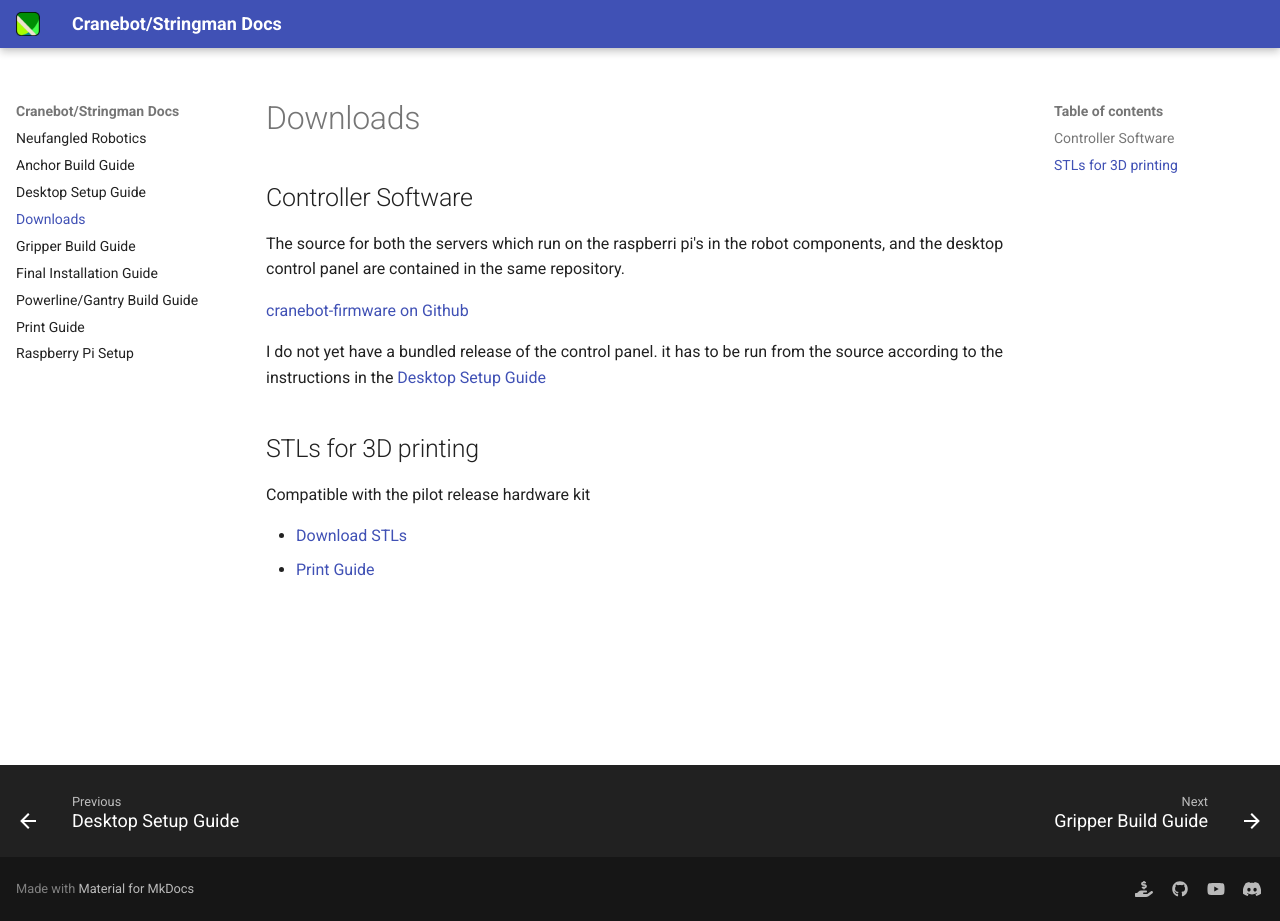
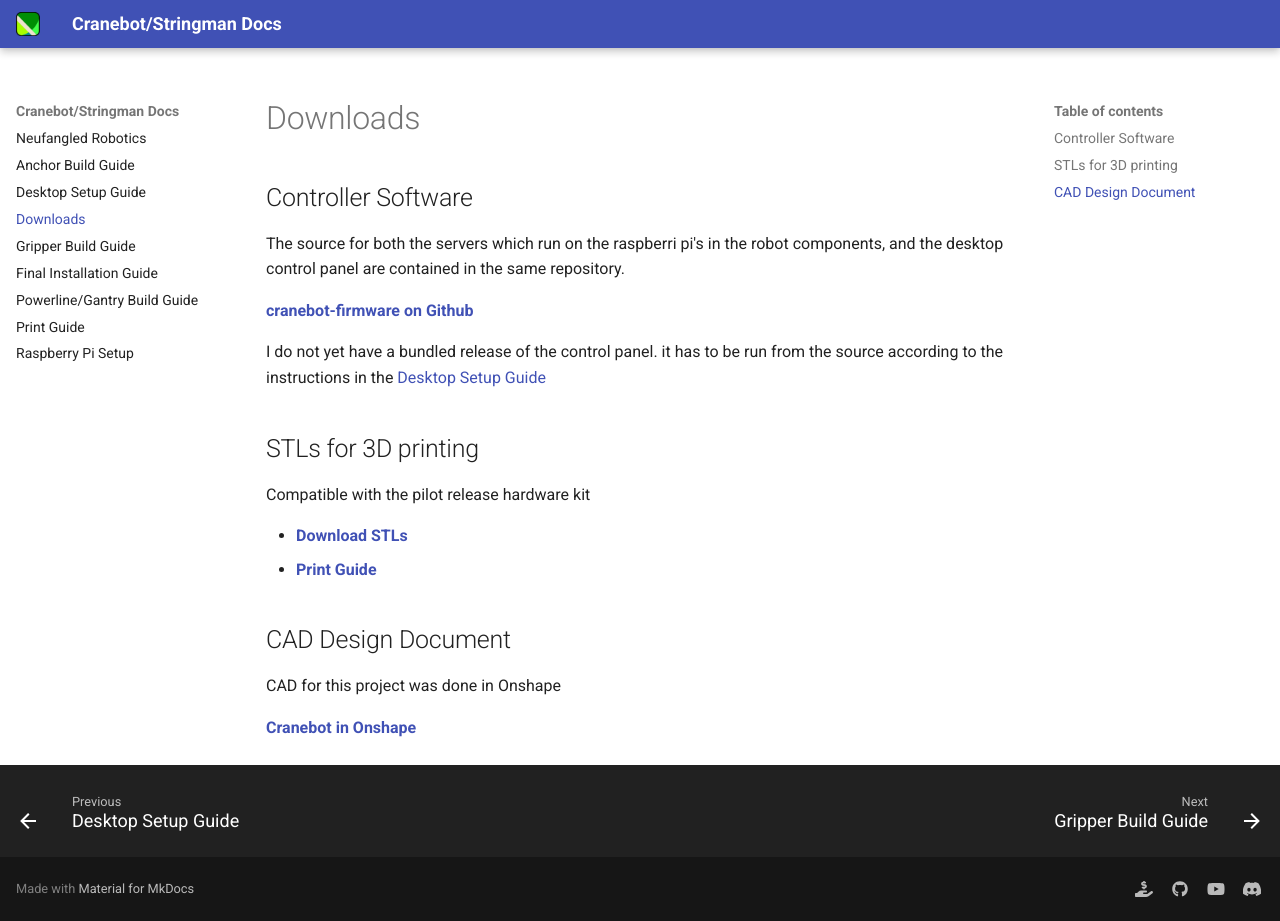
Before and after one commit to nhnifong/neufangled-site, an MkDocs documentation site: the page built from docs/downloads.md, in a window 1280 px wide and 921 px high. Built offline with MkDocs 1.6.1 and Material for MkDocs 9.7.7, drawn with Linux system fonts in a browser that asks for light colours.

```diff
--- a/docs/downloads.md
+++ b/docs/downloads.md
@@ -4,7 +4,7 @@
 
 The source for both the servers which run on the raspberri pi's in the robot components, and the desktop control panel are contained in the same repository.
 
-[cranebot-firmware on Github](https://github.com/nhnifong/cranebot3-firmware)
+**[cranebot-firmware on Github](https://github.com/nhnifong/cranebot3-firmware)**
 
 I do not yet have a bundled release of the control panel. it has to be run from the source according to the instructions in the [Desktop Setup Guide](desktop_setup_guide.md)
 
@@ -12,5 +12,11 @@ I do not yet have a bundled release of the control panel. it has to be run from
 
 Compatible with the pilot release hardware kit
 
- * [Download STLs](stringman_pilot_stls.zip)
- * [Print Guide](print_guide.md)
+ * **[Download STLs](stringman_pilot_stls.zip)**
+ * **[Print Guide](print_guide.md)**
+
+## CAD Design Document
+
+CAD for this project was done in Onshape
+
+**[Cranebot in Onshape](https://cad.onshape.com/documents/35e8d1e03abf98b58e74f66a/w/41383f96f6398e5363837028/e/08e35efa81cd95d2cdc9e57b?configuration=List_uhAENovwJydxAX%3DDefault&renderMode=0&uiState=68064e9c593eab5166b4997f)**
```
Also changed, not shown: 1 other file.
